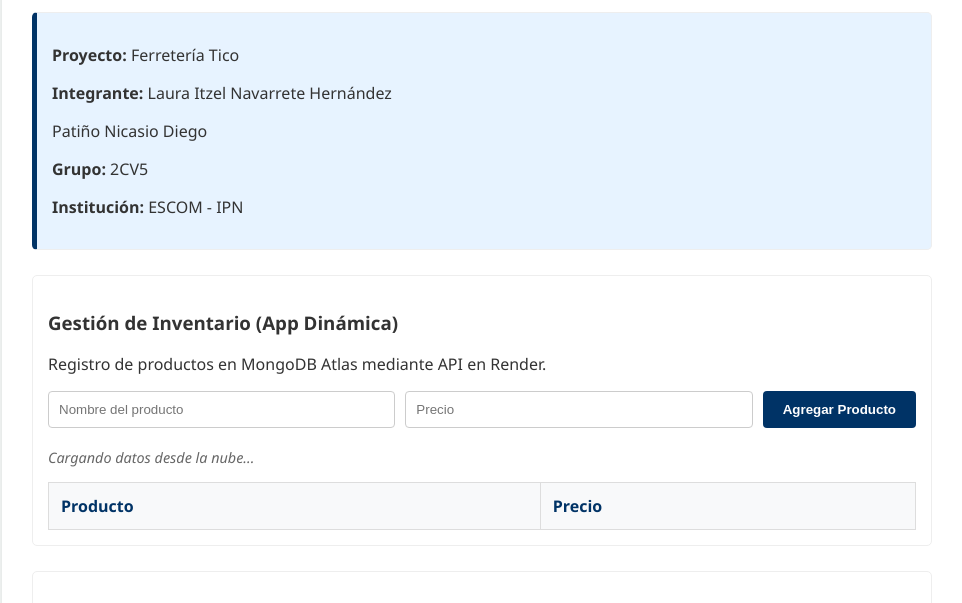
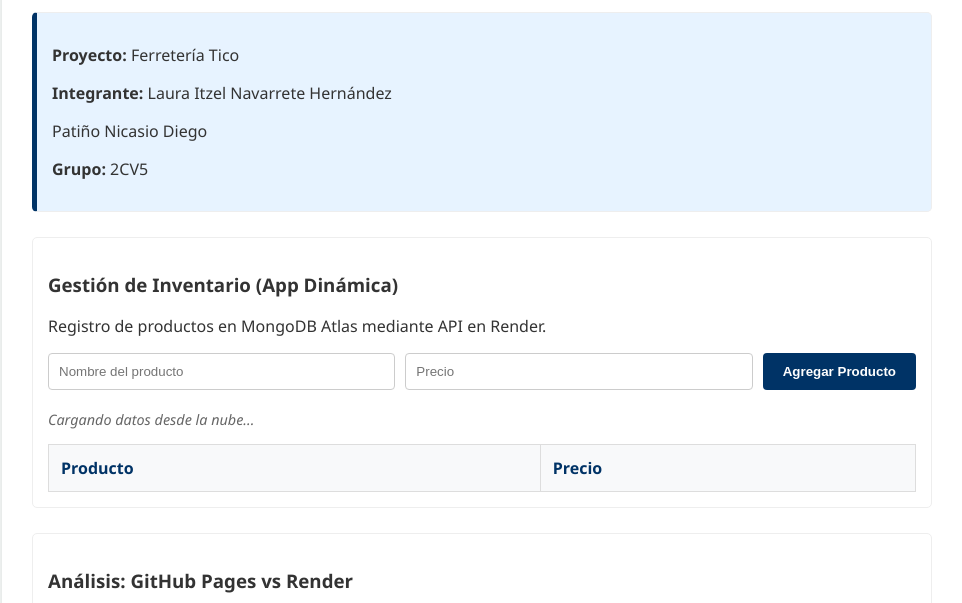
Before and after one commit to itzelnavarrete/practica3.1, a website: page index.html in a window 1280 px wide. Shown: the part 136-739 px from the top of the page, without its empty margins (158-1120 px from the left). Drawn offline with Linux system fonts and the light colour scheme.

Commit message:
Update index.html

```diff
--- a/index.html
+++ b/index.html
@@ -29,7 +29,7 @@
         <p><strong>Proyecto:</strong> Ferretería Tico</p>
         <p><strong>Integrante:</strong> Laura Itzel Navarrete Hernández </p> Patiño Nicasio Diego </p>
         <p><strong>Grupo:</strong> 2CV5</p>
-        <p><strong>Institución:</strong> ESCOM - IPN</p>
+
     </div>
 
     <div class="section">
```
